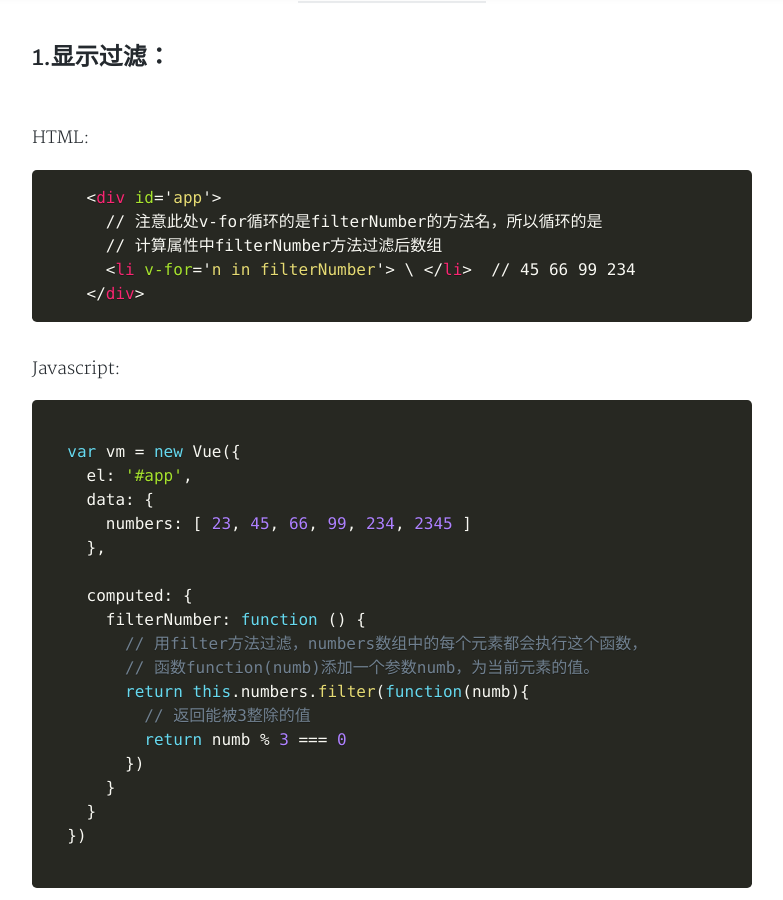
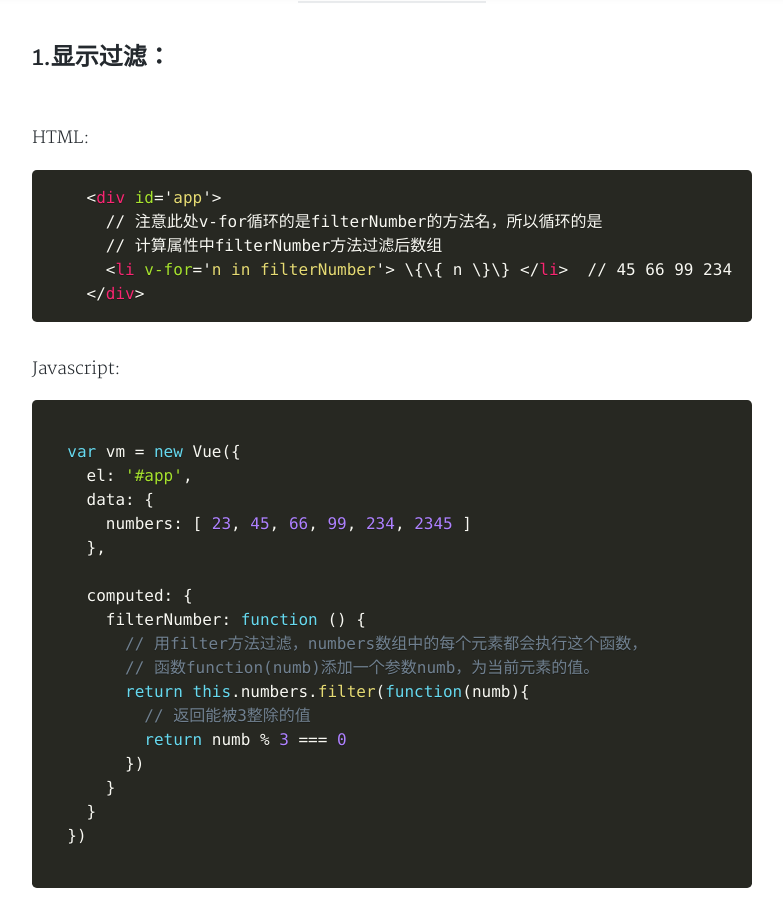
Before and after one commit to yangliangwu/old-blog, a Jekyll site: the page built from _posts/2018-06-24-Vue.js显示过滤、排序结果.md, in a window 1280 px wide and 900 px high, scrolled down 567 px. Shown: the whole window, without its empty margins (248-1031 px from the left). Built offline with Jekyll 4.4.1, drawn with Linux system fonts in a browser that asks for light colours; nearby versions of some CDN libraries; a style sheet for code colours, icons or effects is not loaded.

````diff
--- a/_posts/2018-06-24-Vue.js显示过滤、排序结果.md
+++ b/_posts/2018-06-24-Vue.js显示过滤、排序结果.md
@@ -18,7 +18,7 @@ HTML:
     <div id='app'>
       // 注意此处v-for循环的是filterNumber的方法名，所以循环的是
       // 计算属性中filterNumber方法过滤后数组
-      <li v-for='n in filterNumber'> \{{ n \}} </li>  // 45 66 99 234
+      <li v-for='n in filterNumber'> \{\{ n \}\} </li>  // 45 66 99 234
     </div>
 ```
 
````
